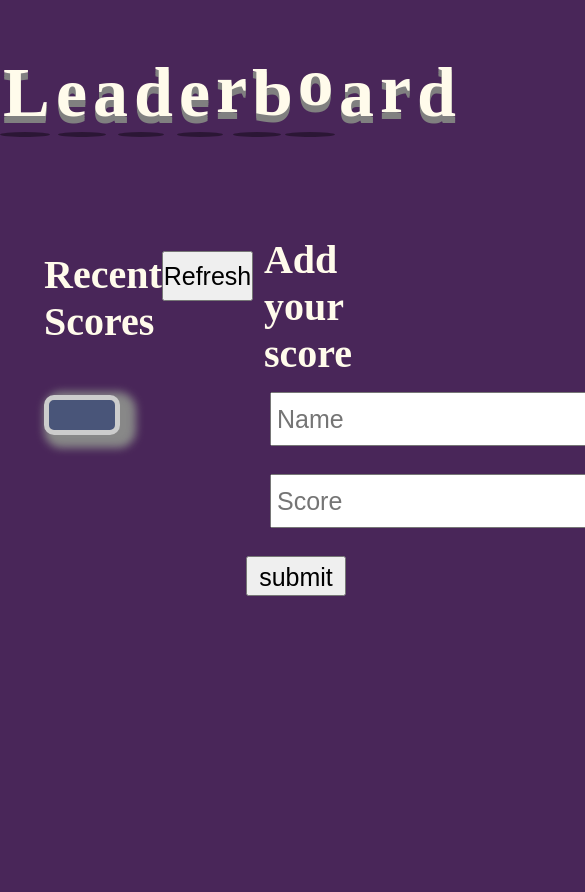
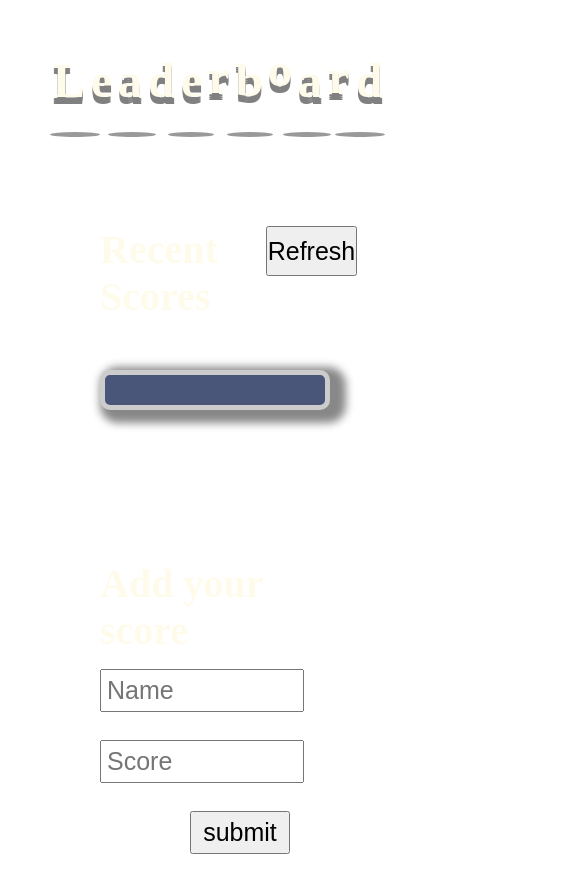
Before and after one commit to QueenterJuma/-Leaderboard-API.github.io, a website built with webpack: page src/index.html in a window 390 px wide. Shown: the top 892 px of the page, 585 px wide, since content can reach past the window. Before the commit the page ends 844 px from the top, so only its background shows below. Built offline with nearby package versions, Linux system fonts and the light colour scheme; no server answers.

Commit message:
Add update in style.css file and Readme.md

```diff
--- a/src/style.css
+++ b/src/style.css
@@ -5,9 +5,6 @@
 
 body {
   font-size: 25px;
-  background-color: #492659;
-  display: flex;
-  flex-direction: column;
 }
 
 h1,
@@ -30,13 +27,27 @@ h3 {
   display: flex;
   gap: 150px;
   justify-content: center;
-  /* align-items: center; */
   margin: 100px;
+}
+
+@media screen and (max-width: 768px) {
+  .container {
+    display: flex;
+    flex-direction: column;
+  }
+
+  .bouncing-heading {
+    font-size: 3rem;
+  }
+
+  .score-header {
+    gap: 3rem;
+  }
 }
 
 .add-score,
 .score-board {
-  width: 40%;
+  width: 100%;
 }
 
 .board {
@@ -47,6 +58,7 @@ h3 {
   box-shadow: 8px 5px 8px 8px #888;
   overflow-y: scroll;
   max-height: 560px;
+  width: 100%;
 }
 
 .board li {
@@ -87,8 +99,8 @@ h3 {
 
 input {
   display: flex;
-  width: 500px;
-  height: 40px;
+  width: 100%;
+  height: auto;
   padding: 5px;
   font-size: 25px;
 }
@@ -188,15 +200,15 @@ input {
   font-size: 70px;
   color: #fffbeb;
   font-weight: bolder;
-  margin: 50px auto 0 auto;
-  /* margin-top: 50px; */
-  /* border: 1px solid red; */
+  margin: 50px;
 }
 
 .bouncing-heading {
   display: flex;
+
+  /* align-items: center; */
 }
-/* Style the letters: */
+
 .l,
 .e,
 .a,
@@ -208,8 +220,6 @@ input {
   text-shadow: 0 3px grey, 0 5px grey, 0 7px grey;
   margin: 3px;
 }
-
-/* Add the bounce effect animation: */
 
 @keyframes bounce {
   0% {
@@ -269,7 +279,6 @@ input {
   animation: bounce 1s ease infinite 0.6s;
 }
 
-/* add shadow */
 .bouncing-text::before,
 .bouncing-text::after {
   content: "";
```
Also changed, not shown: src/index.html (+1 -1 lines), README.md.
